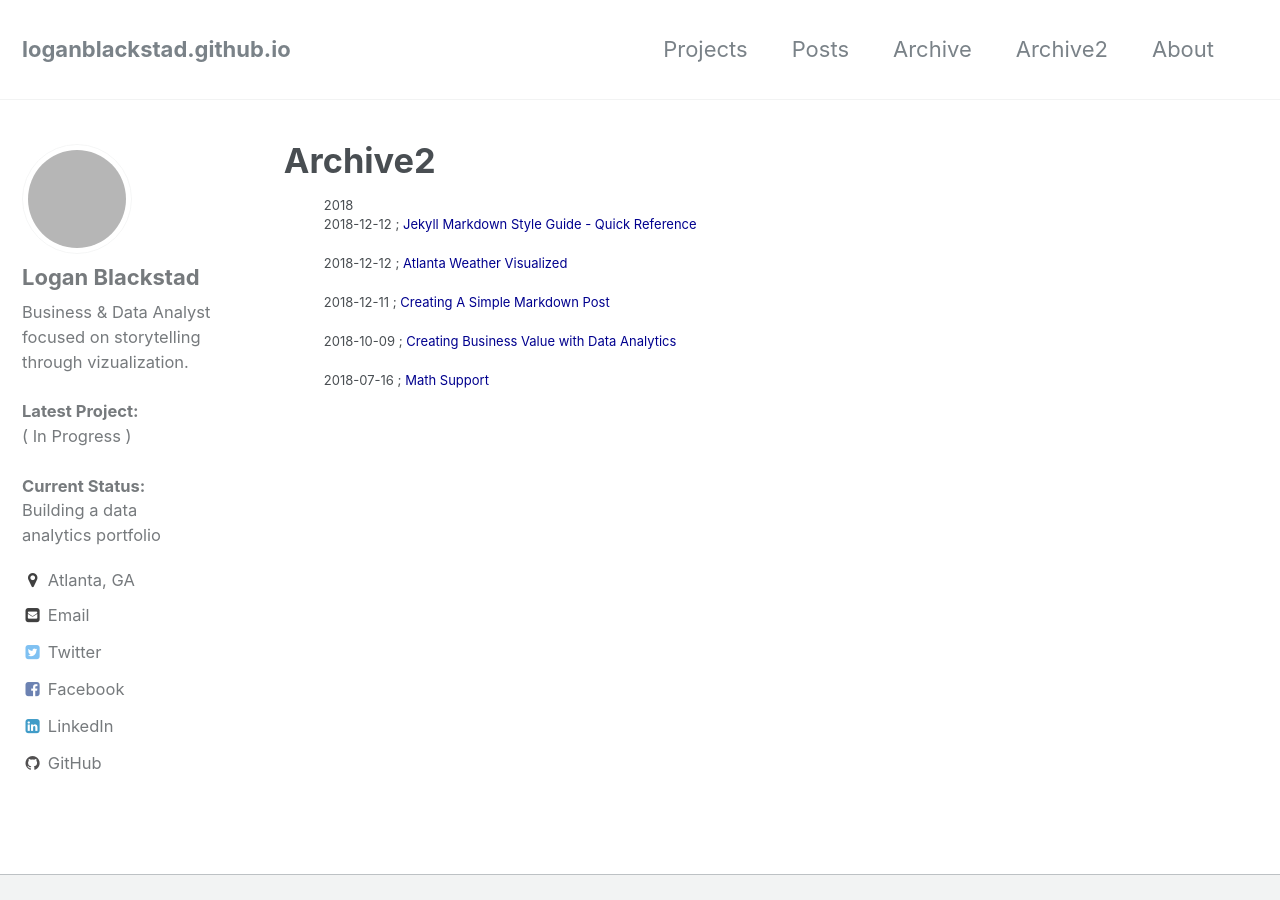
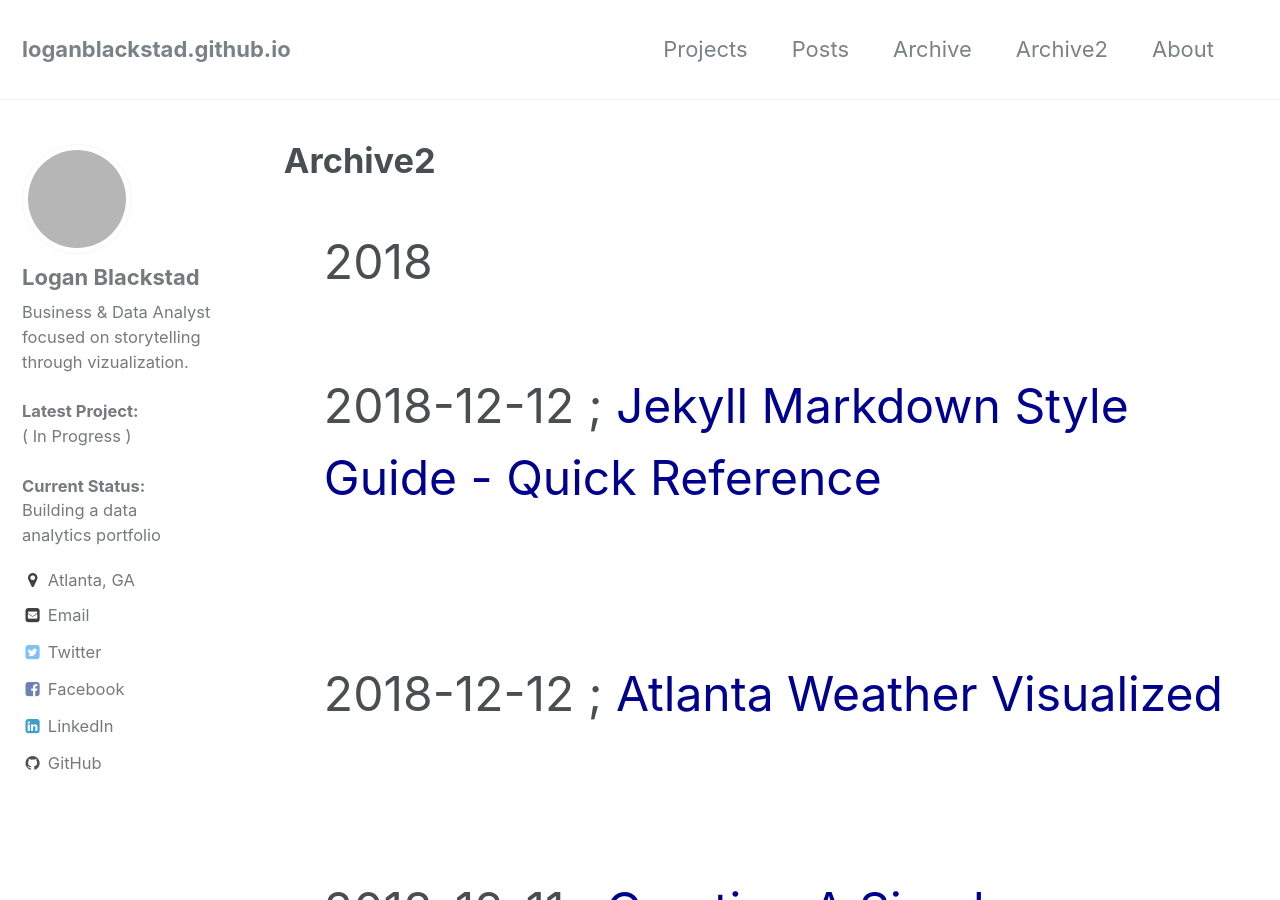
Before and after one commit to loganblackstad/loganblackstad.github.io, a Jekyll site: the page built from _pages/archive2.html, in a window 1280 px wide and 900 px high. Built offline with Jekyll 4.4.1, drawn with Linux system fonts in a browser that asks for light colours; grey boxes are pictures that could not be loaded.

Commit message:
Update archive2.html

```diff
--- a/_pages/archive2.html
+++ b/_pages/archive2.html
@@ -6,7 +6,7 @@ author_profile: true
 ---
 
 
-<font size="-1">
+<font size="12">
 
 <ul class="tags-box">
 
@@ -22,18 +22,16 @@ author_profile: true
 {% endunless %}
 
 <br>
+<br>
+
 <time datetime="{{ post.date | date:"%Y-%m-%d" }}">
 {{ post.date | date:"%Y-%m-%d" }}
 </time>
    ; <a href="{{ site.baseurl }}{{ post.url }}" style="color:#00008e">{{ post.title }}</a><br />
 {% endfor %}
-
 {% else %}
-
 <span>No posts</span>
-
 {% endif %}
-
 </ul>
 
 </font>
```
